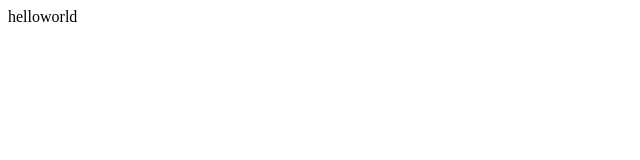
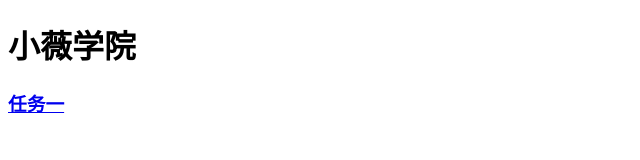
Before and after one commit to lucifer0317/IFE, a plain HTML site: page index.html in a window 1280 px wide. Shown: the whole page, without its empty margins (0-640 px from the left). Drawn offline with Linux system fonts and the light colour scheme.

Commit message:
修改index

```diff
--- a/index.html
+++ b/index.html
@@ -5,6 +5,7 @@
 	<title>demo演示</title>
 </head>
 <body>
-	helloworld
+	<h1>小薇学院</h1>
+	<h3><a href="./xiaowei/task01.html">任务一</a></h3>
 </body>
 </html>
```
